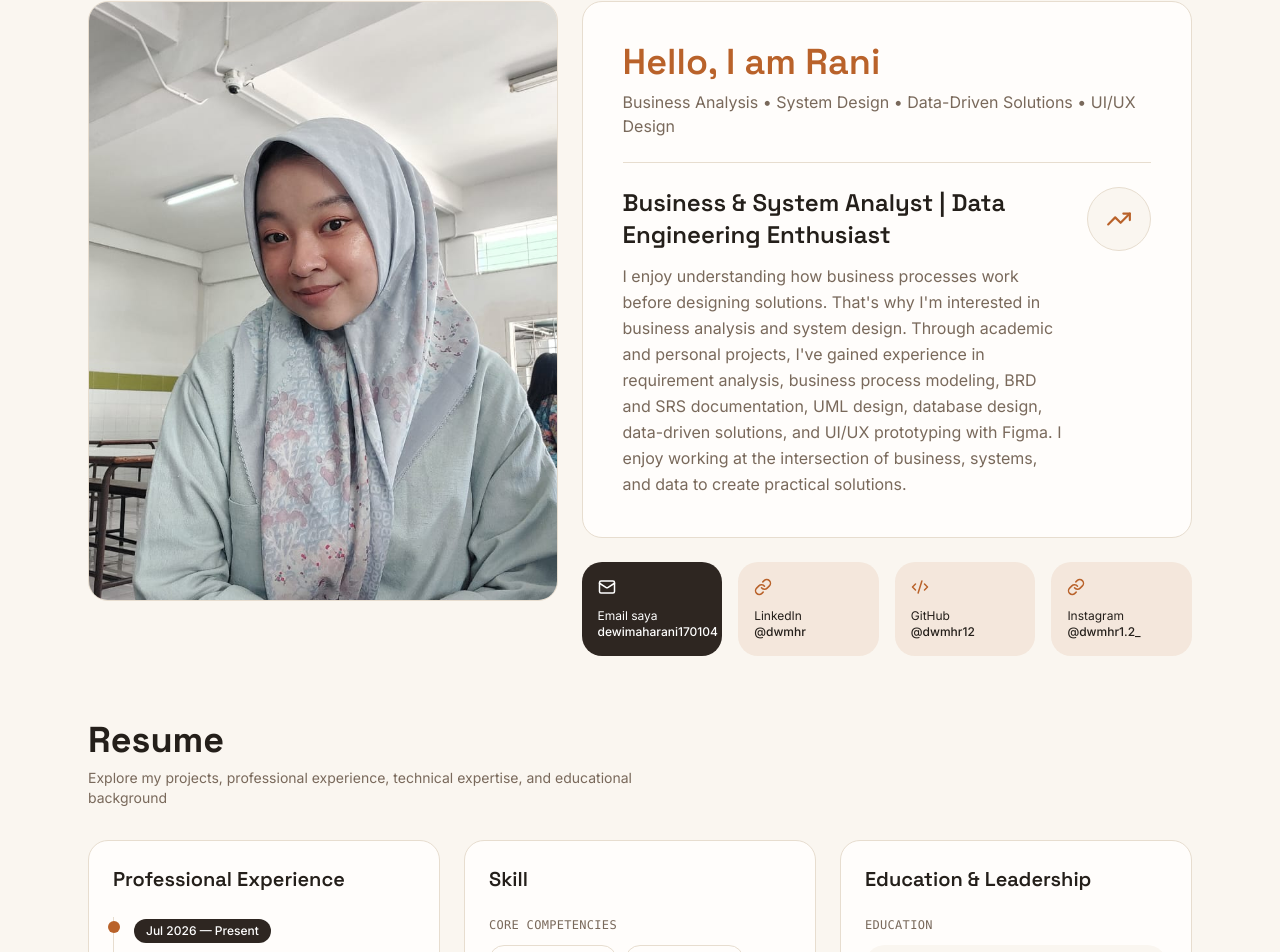
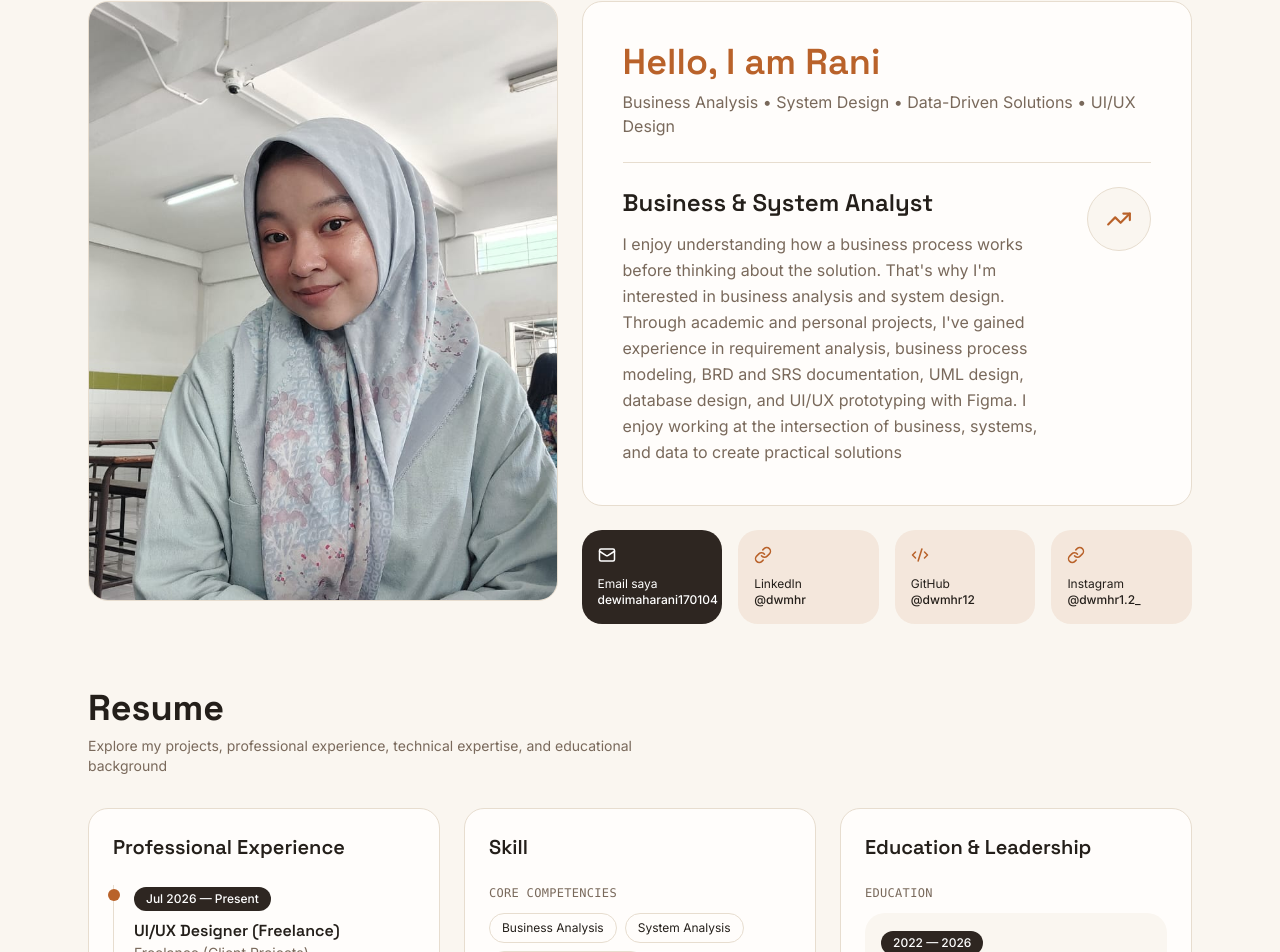
Before and after one commit to dwmhr12/portfolio-web, a React (Vite) app: page / in a window 1280 px wide. Shown: the part 741-1693 px from the top of the page. Built offline with nearby package versions, Linux system fonts and the light colour scheme.

Commit message:
update profile tags before

```diff
--- a/src/data/profile.js
+++ b/src/data/profile.js
@@ -20,9 +20,9 @@ export const profile = {
   // Hashtag kecil di halaman Home (kiri atas)
   tags: ['#SystemAnalyst', '#DataEngineering', '#AIEngineer', '#UIUXDesigner'],
 
-  aboutTitle: 'Business & System Analyst | Data Engineering Enthusiast',
+  aboutTitle: 'Business & System Analyst',
   // Paragraf singkat tentang kamu (2-4 kalimat cukup)
-  about: `I enjoy understanding how business processes work before designing solutions. That's why I'm interested in business analysis and system design. Through academic and personal projects, I've gained experience in requirement analysis, business process modeling, BRD and SRS documentation, UML design, database design, data-driven solutions, and UI/UX prototyping with Figma. I enjoy working at the intersection of business, systems, and data to create practical solutions.`,
+  about: `I enjoy understanding how a business process works before thinking about the solution. That's why I'm interested in business analysis and system design. Through academic and personal projects, I've gained experience in requirement analysis, business process modeling, BRD and SRS documentation, UML design, database design, and UI/UX prototyping with Figma. I enjoy working at the intersection of business, systems, and data to create practical solutions`,
 
   photoUrl: '/rani.jpeg', // isi link foto kamu (atau taruh file di /public lalu isi "/nama-file.jpg")
   location: 'Surabaya, Indonesia',
```
